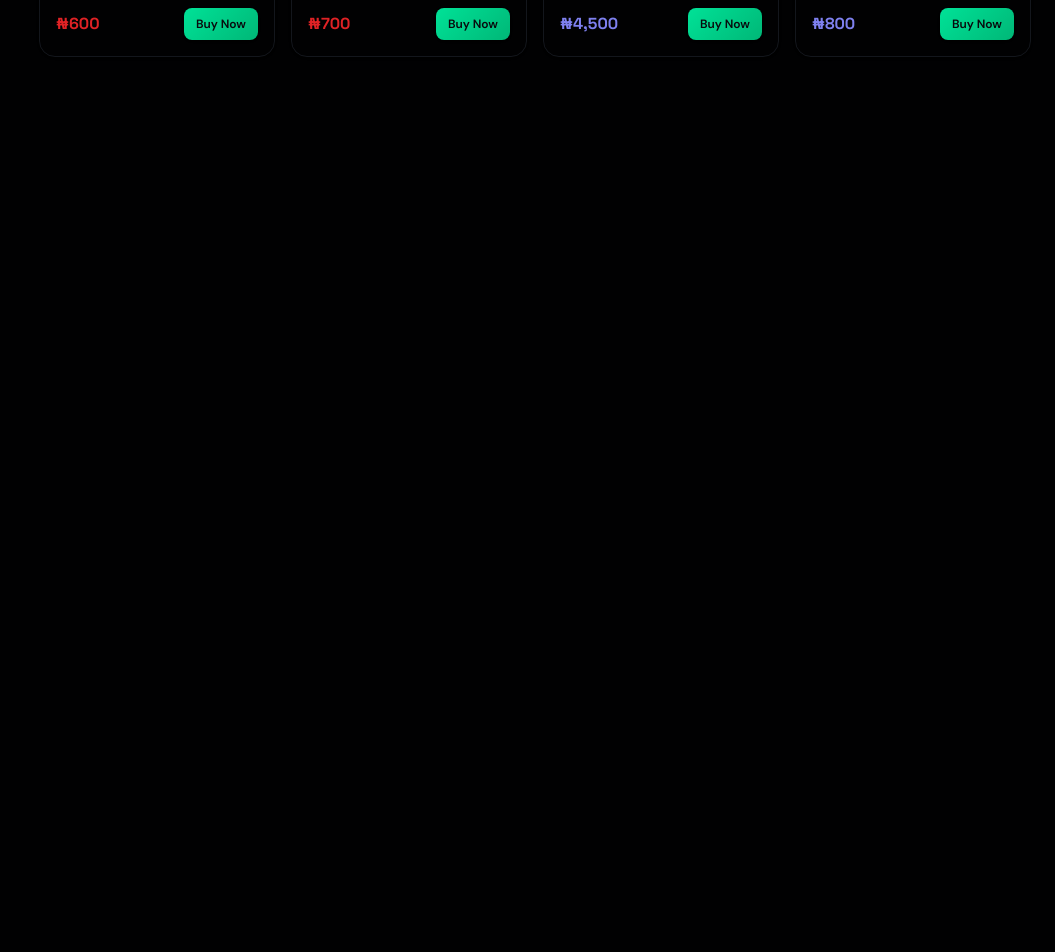
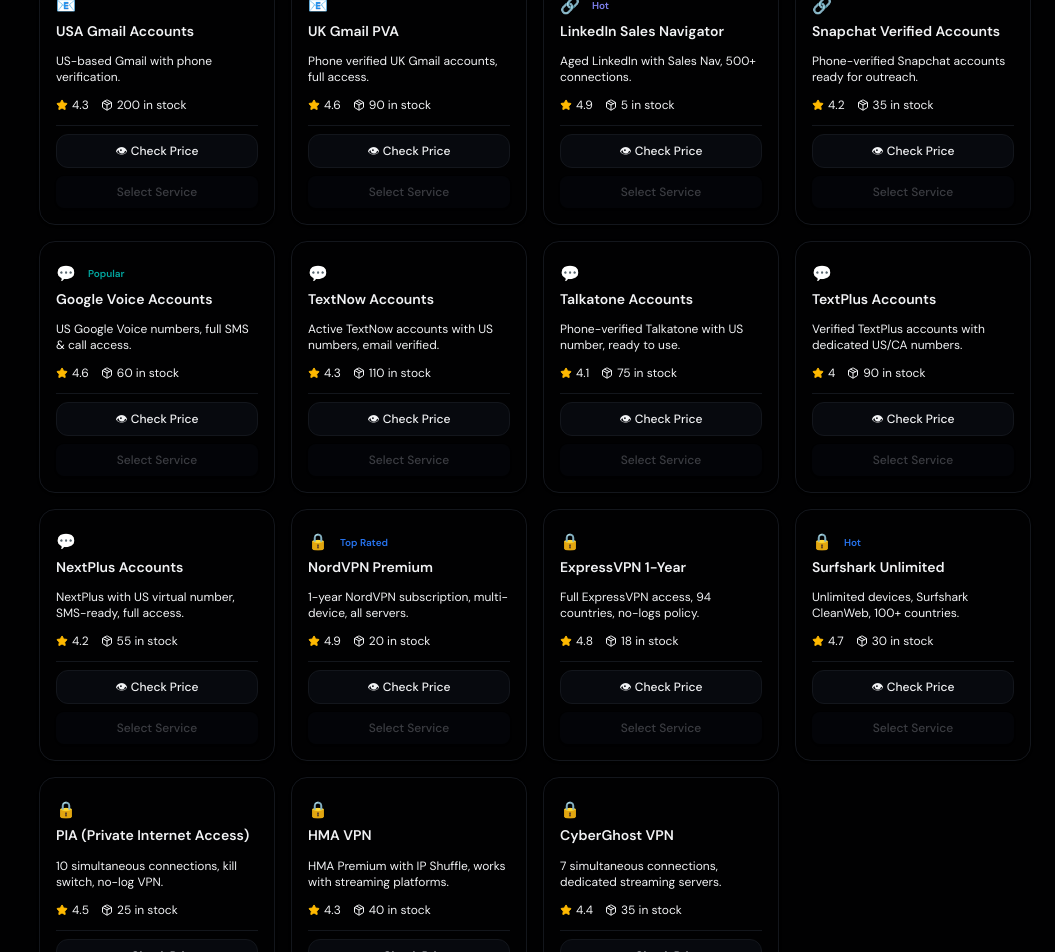
Before and after one commit to yestuue/abati-logs-sms, a Next.js app: page /dashboard/social in a window 1280 px wide. Shown: the part 940-1892 px from the top of the page, without its empty margins (225-1280 px from the left). Before the commit the page ends 1053 px from the top, so only its background shows below. Built offline with nearby package versions, Linux system fonts and the light colour scheme; no server answers; the database is empty; sample sign-in values are in the browser's storage.

Commit message:
Admin: Implemented Profit Engine and Category Grouping (VPN/Texting)

```diff
--- a/app/dashboard/social/page.tsx
+++ b/app/dashboard/social/page.tsx
@@ -15,7 +15,7 @@
 } from "@/components/ui/dialog";
 import Link from "next/link";
 
-type Category = "All" | "Facebook" | "Instagram" | "TikTok" | "Twitter/X" | "Gmail" | "Other";
+type Category = "All" | "Facebook" | "Instagram" | "TikTok" | "Twitter/X" | "Gmail" | "Texting Apps" | "VPN" | "Other";
 type SortKey  = "newest" | "price-low" | "price-high" | "most-stock";
 
 interface Product {
@@ -35,20 +35,35 @@
   { id: "p8",  title: "Twitter/X Aged Accounts",      description: "2019–2021 aged accounts with tweet history.",                       category: "Twitter/X", price: 900,  stock: 40,  rating: 4.4 },
   { id: "p9",  title: "USA Gmail Accounts",           description: "US-based Gmail with phone verification.",                           category: "Gmail",     price: 600,  stock: 200, rating: 4.3 },
   { id: "p10", title: "UK Gmail PVA",                 description: "Phone verified UK Gmail accounts, full access.",                    category: "Gmail",     price: 700,  stock: 90,  rating: 4.6 },
-  { id: "p11", title: "LinkedIn Sales Navigator",     description: "Aged LinkedIn with Sales Nav, 500+ connections.",                   category: "Other",     price: 4500, stock: 5,   rating: 4.9, badge: "Hot" },
-  { id: "p12", title: "Snapchat Verified Accounts",   description: "Phone-verified Snapchat accounts ready for outreach.",              category: "Other",     price: 800,  stock: 35,  rating: 4.2 },
+  { id: "p11", title: "LinkedIn Sales Navigator",     description: "Aged LinkedIn with Sales Nav, 500+ connections.",                   category: "Other",        price: 4500, stock: 5,   rating: 4.9, badge: "Hot" },
+  { id: "p12", title: "Snapchat Verified Accounts",   description: "Phone-verified Snapchat accounts ready for outreach.",              category: "Other",        price: 800,  stock: 35,  rating: 4.2 },
+  // Texting Apps
+  { id: "p13", title: "Google Voice Accounts",        description: "US Google Voice numbers, full SMS & call access.",                  category: "Texting Apps", price: 950,  stock: 60,  rating: 4.6, badge: "Popular" },
+  { id: "p14", title: "TextNow Accounts",             description: "Active TextNow accounts with US numbers, email verified.",          category: "Texting Apps", price: 500,  stock: 110, rating: 4.3 },
+  { id: "p15", title: "Talkatone Accounts",           description: "Phone-verified Talkatone with US number, ready to use.",            category: "Texting Apps", price: 450,  stock: 75,  rating: 4.1 },
+  { id: "p16", title: "TextPlus Accounts",            description: "Verified TextPlus accounts with dedicated US/CA numbers.",          category: "Texting Apps", price: 420,  stock: 90,  rating: 4.0 },
+  { id: "p17", title: "NextPlus Accounts",            description: "NextPlus with US virtual number, SMS-ready, full access.",          category: "Texting Apps", price: 430,  stock: 55,  rating: 4.2 },
+  // VPN Services
+  { id: "p18", title: "NordVPN Premium",              description: "1-year NordVPN subscription, multi-device, all servers.",           category: "VPN",          price: 3200, stock: 20,  rating: 4.9, badge: "Top Rated" },
+  { id: "p19", title: "ExpressVPN 1-Year",            description: "Full ExpressVPN access, 94 countries, no-logs policy.",             category: "VPN",          price: 3800, stock: 18,  rating: 4.8 },
+  { id: "p20", title: "Surfshark Unlimited",          description: "Unlimited devices, Surfshark CleanWeb, 100+ countries.",            category: "VPN",          price: 2400, stock: 30,  rating: 4.7, badge: "Hot" },
+  { id: "p21", title: "PIA (Private Internet Access)", description: "10 simultaneous connections, kill switch, no-log VPN.",            category: "VPN",          price: 2200, stock: 25,  rating: 4.5 },
+  { id: "p22", title: "HMA VPN",                     description: "HMA Premium with IP Shuffle, works with streaming platforms.",       category: "VPN",          price: 1900, stock: 40,  rating: 4.3 },
+  { id: "p23", title: "CyberGhost VPN",               description: "7 simultaneous connections, dedicated streaming servers.",          category: "VPN",          price: 2100, stock: 35,  rating: 4.4 },
 ];
 
-const CATEGORIES: Category[] = ["All", "Facebook", "Instagram", "TikTok", "Twitter/X", "Gmail", "Other"];
-const ICONS: Record<Category, string> = { All: "🌐", Facebook: "📘", Instagram: "📸", TikTok: "🎵", "Twitter/X": "🐦", Gmail: "📧", Other: "🔗" };
+const CATEGORIES: Category[] = ["All", "Facebook", "Instagram", "TikTok", "Twitter/X", "Gmail", "Texting Apps", "VPN", "Other"];
+const ICONS: Record<Category, string> = { All: "🌐", Facebook: "📘", Instagram: "📸", TikTok: "🎵", "Twitter/X": "🐦", Gmail: "📧", "Texting Apps": "💬", VPN: "🔒", Other: "🔗" };
 const COLORS: Record<Category, string> = {
-  All:         "oklch(0.80 0.19 162)",
-  Facebook:    "oklch(0.55 0.18 240)",
-  Instagram:   "oklch(0.62 0.22 345)",
-  TikTok:      "oklch(0.52 0.20 20)",
-  "Twitter/X": "oklch(0.62 0.16 220)",
-  Gmail:       "oklch(0.58 0.22 27)",
-  Other:       "oklch(0.65 0.16 280)",
+  All:           "oklch(0.80 0.19 162)",
+  Facebook:      "oklch(0.55 0.18 240)",
+  Instagram:     "oklch(0.62 0.22 345)",
+  TikTok:        "oklch(0.52 0.20 20)",
+  "Twitter/X":   "oklch(0.62 0.16 220)",
+  Gmail:         "oklch(0.58 0.22 27)",
+  "Texting Apps":"oklch(0.62 0.18 190)",
+  VPN:           "oklch(0.58 0.20 260)",
+  Other:         "oklch(0.65 0.16 280)",
 };
 const MINT      = "oklch(0.80 0.19 162)";
 const MINT_DARK = "oklch(0.68 0.17 162)";
@@ -133,8 +148,10 @@
 }
 
 function ProductCard({ product, onBuy }: { product: Product; onBuy: (p: Product) => void }) {
-  const accent     = COLORS[product.category];
-  const outOfStock = product.stock === 0;
+  const accent      = COLORS[product.category];
+  const outOfStock  = product.stock === 0;
+  const [showPrice, setShowPrice] = useState(false);
+
   return (
     <motion.div layout initial={{ opacity: 0, y: 12 }} animate={{ opacity: 1, y: 0 }} exit={{ opacity: 0, scale: 0.95 }} transition={{ duration: 0.25 }}>
       <Card className="h-full flex flex-col overflow-hidden hover:scale-[1.01] transition-all duration-200" style={{ border: "1px solid var(--border)" }}>
@@ -157,14 +174,36 @@
             <span className="flex items-center gap-1"><Package className="w-3 h-3" />{outOfStock ? "Out of stock" : `${product.stock} in stock`}</span>
           </div>
 
-          <div className="flex items-center justify-between pt-2 border-t border-border/50">
-            <span className="font-extrabold text-base" style={{ color: accent, fontFamily: "var(--font-heading)" }}>{fmt(product.price)}</span>
-            {/* Mint green Buy Now — high contrast in both light and dark mode */}
-            <Button size="sm" disabled={outOfStock} onClick={() => onBuy(product)}
-              style={outOfStock
+          <div className="pt-2 border-t border-border/50 space-y-2">
+            {/* Price — hidden until "Check Price" is clicked */}
+            <div
+              className="flex items-center justify-center rounded-xl py-2 cursor-pointer transition-all"
+              style={showPrice
+                ? { background: `${accent}12`, border: `1px solid ${accent}28` }
+                : { background: "var(--muted)", border: "1px solid var(--border)" }}
+              onClick={() => { if (!showPrice) setShowPrice(true); }}
+            >
+              {showPrice ? (
+                <span className="font-extrabold text-base" style={{ color: accent, fontFamily: "var(--font-heading)" }}>
+                  {fmt(product.price)}
+                </span>
+              ) : (
+                <span className="text-xs font-medium text-muted-foreground flex items-center gap-1.5">
+                  👁 Check Price
+                </span>
+              )}
+            </div>
+
+            <Button
+              size="sm"
+              className="w-full"
+              disabled={outOfStock || !showPrice}
+              onClick={() => onBuy(product)}
+              style={outOfStock || !showPrice
                 ? { background: "var(--muted)", color: "var(--muted-foreground)" }
-                : { ...MINT_BTN, boxShadow: `0 2px 8px ${MINT}40` }}>
-              {outOfStock ? "Sold Out" : "Buy Now"}
+                : { ...MINT_BTN, boxShadow: `0 2px 8px ${MINT}40` }}
+            >
+              {outOfStock ? "Sold Out" : showPrice ? "Buy Now" : "Select Service"}
             </Button>
           </div>
         </CardContent>
--- a/lib/pricing.ts
+++ b/lib/pricing.ts
@@ -21,7 +21,8 @@
   ]);
 
   const config = specific ?? global;
-  if (!config) return basePrice;
+  // No config at all — apply a 30% default markup
+  if (!config) return Math.ceil(basePrice * 1.3);
 
   const afterFixed = basePrice + config.fixedMarkup;
   const afterPercent = afterFixed * (1 + config.percentMarkup / 100);
```
Also changed, not shown: 1 other file (tests, documents, lock files or other folders).
